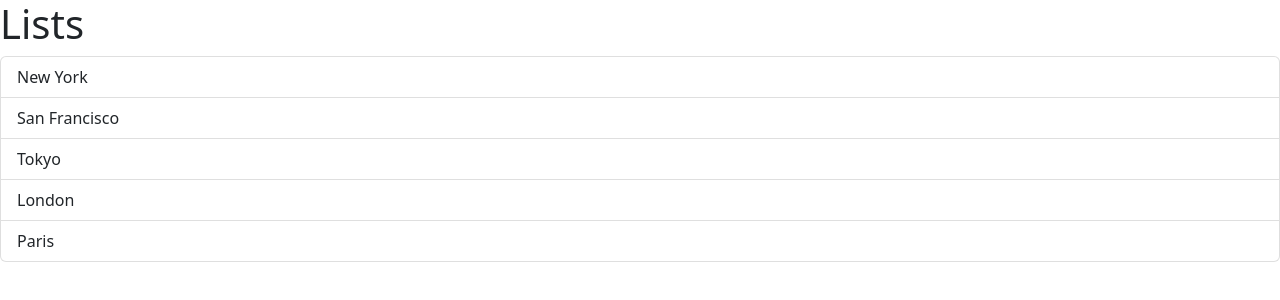
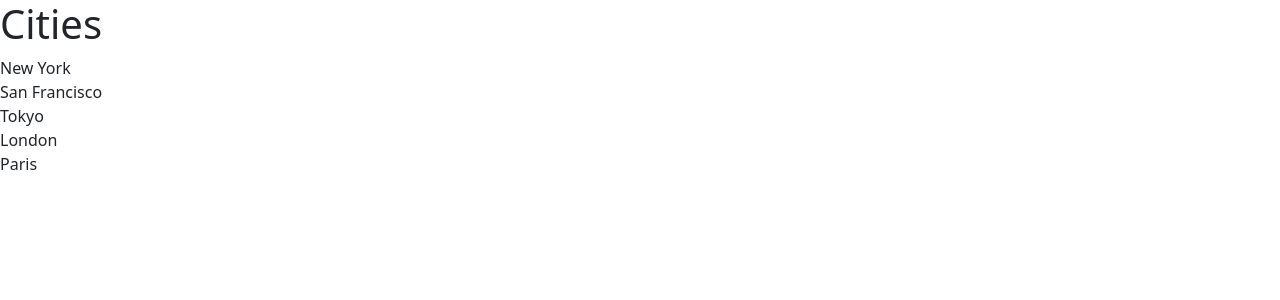
Before and after one commit to zohra009/React-Website, a React (Vite) app in the folder react-app/: page / in a window 1280 px wide. Shown: the top 300 px of the page. Built offline with nearby package versions, Linux system fonts and the light colour scheme.

Commit message:
added states and propsusing typescript syntax in JSX

```diff
--- a/react-app/src/App.tsx
+++ b/react-app/src/App.tsx
@@ -1,8 +1,19 @@
-import ListGroup from './components/ListGroup';
+import ListGroup from "./components/ListGroup";
 
-
-function App(){
-  return <div><ListGroup /></div>;
+function App() {
+  let items = ["New York", "San Francisco", "Tokyo", "London", "Paris"];
+  const handleSelectItem = (items: string) => {
+    console.log(items);
+  };
+  return (
+    <div>
+      <ListGroup
+        items={items}
+        heading="Cities"
+        onSelectItem={handleSelectItem}
+      />
+    </div>
+  );
 }
 
 export default App;
--- a/react-app/src/components/ListGroup.tsx
+++ b/react-app/src/components/ListGroup.tsx
@@ -1,26 +1,47 @@
-// import { Fragment } from "react";
+// import { MouseEvent } from "react";
 
-function ListGroup() {
-  let items = ["New York", "San Francisco", "Tokyo", "London", "Paris"];
+import { useState } from "react";
 
-  //   const getMessage = () => {
-  //     return items.length === 0 ? <p>Not item found</p> : null; //if this message is true return <p> msg otherwise render nothing
-  //   };
+interface Props {
+  items: string[];
+  heading: string;
+  onSelectItem: (item: string) => void;
+}
 
+function ListGroup({ items, heading, onSelectItem }: Props) {
+  // =-1 means no items is initialized/selected
+  ///////////////////////////////////////////////////////////////////////////////////////////////////////////////
+  //Hook function- which aloows us to tap in to built in feature sin React - state hook has data that can change over time
+  //selectedIndex is a state variable and setSelectedIndex is a function and state changes over time
+  const [selectedIndex, setSelectedIndex] = useState(-1);
+  //arr[0]; //variable (selectedIndex)
+  //  arr[1]; //updated function
+
+  ///////////////////////////////////////////////////////////////////////////////////////////////////////////////
+  //Event Handler for OnClick event (event: MouseEvent) is a type annotation in typescript where we can annotate our variables/events and so on
+  //   const handleClick = (event: MouseEvent) => console.log(event);
+  ///////////////////////////////////////////////////////////////////////////////////////////////////////////////
+
+  //empty 'fragment' is included - that's how react reads the empty braces <framgment> sames ad using <> and </>
+  //in this JSX we cannot use conditional expression except when we use { } and ternary statement
   return (
-    //empty 'fragment' is included - that's how react reads the empty braces <framgment> sames ad using <> and </>
-    //in this JSX we cannot use conditional expression except when we use { } and ternary statement
     <>
-      <h1>Lists</h1>
-      {/* {getMessage()} */}
+      <h1>{heading}</h1>
       {items.length === 0 && <p>Not item found</p>}
       <ul className="list-group">
-        {items.map((item) => (
+        {items.map((item, index) => (
           <li
-            //   each property is on a separte line
-            className="list-group-item"
+            //   each property is on a separte line and this is a way to add classes dynamically in JSX
+            className={
+              selectedIndex === index
+                ? "listed-group-item active"
+                : "listed-group-item"
+            }
             key={item}
-            onClick={() => console.log(item)}
+            onClick={() => {
+              setSelectedIndex(index);
+              onSelectItem(item);
+            }}
           >
             {item}
           </li>
```
